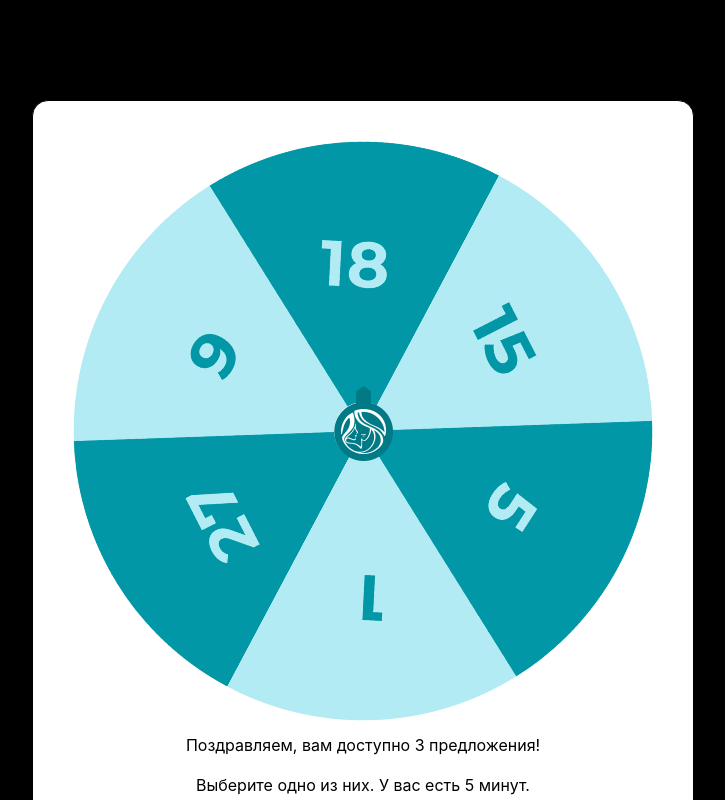
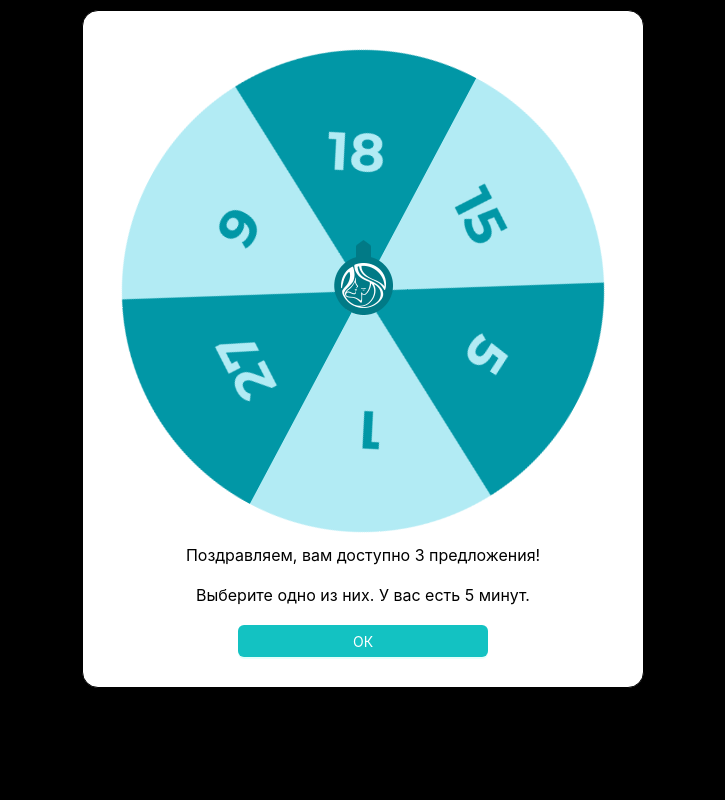
Before and after one commit to Reb1azzze/clonflocktory, a React (Create React App) app: page / in a window 1280 px wide. Shown: the whole page, without its empty margins (277-1002 px from the left). Built offline with nearby package versions, Linux system fonts and the light colour scheme.

Commit message:
adaptive fix

```diff
--- a/src/components/List/MyList.css
+++ b/src/components/List/MyList.css
@@ -28,7 +28,7 @@
     border-radius: 20px;
     box-shadow: 0 4px 8px 0 rgba(0, 0, 0, 0.2), 0 6px 20px 0 rgba(0, 0, 0, 0.19);
     padding: 5px 35px;
-    width: 100dvw;
+    width: 100%;
     margin-bottom: 15px;
     top: 0;
     z-index: 2;
@@ -60,7 +60,7 @@
     display: flex;
     justify-content: center;
     align-items: center;
-    height: 150dvh;
+    height: 15dvh;
 }
 
 .link {
--- a/src/components/Wheel/Wheel.sass
+++ b/src/components/Wheel/Wheel.sass
@@ -6,10 +6,30 @@
   @media screen and (max-width: 700px)
     font-size: 0.8em
 
+.wheel-container
+  max-width: 600px
+  margin: auto
+  margin-top: 70px
+  padding: 30px
+  border-radius: 16px
+  background: #fff
+  border: 1px solid #000000
+  z-index: 1
+  height: auto
+  @media screen and (max-height: 890px)
+    max-width: 500px
+    margin-top: 10px
+  @media screen and (max-width: 700px)
+    max-width: 300px
+    margin-top: 70px
+
 .wheelpng
   width: 600px
   height: 600px
   animation: rotater 5s ease-out forwards
+  @media screen and (max-height: 890px)
+    width: 500px
+    height: 500px
   @media screen and (max-width: 700px)
     width: 300px
     height: 300px
@@ -20,13 +40,16 @@
   position: absolute
   right: 0
   left: 0
-  top: 386px
+  top: 356px
   z-index: 2
   margin-inline: auto
+  @media screen and (max-height: 890px)
+    max-width: 500px
+    top: 240px
   @media screen and (max-width: 700px)
     width: 30px
     height: 38px
-    top: 258px
+    top: 228px
 
 .pngs
   display: flex
@@ -39,23 +62,6 @@
   flex-direction: column
   align-items: center
 
-.wheel-container
-  max-width: 600px
-  margin: auto
-  margin-top: 100px
-  padding: 30px
-  border-radius: 16px
-  background: #fff
-  border: 1px solid #000000
-  z-index: 1
-  height: auto
-  left: 620px
-  top: 120px
-  @media screen and (max-width: 700px)
-    max-width: 300px
-
-
-
 .wheel-button
   width: 50%
 
```
